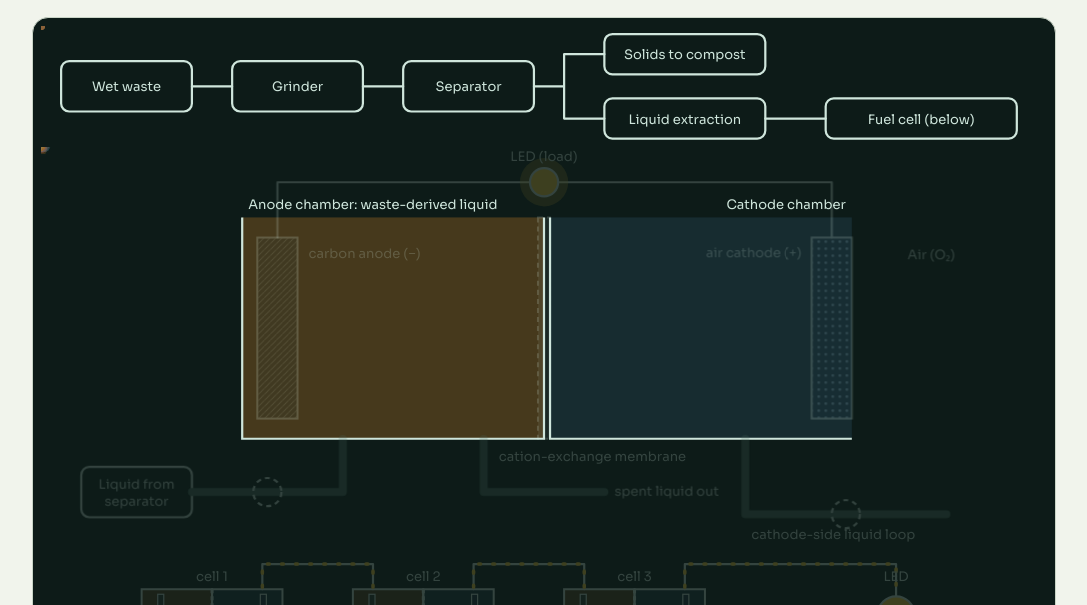
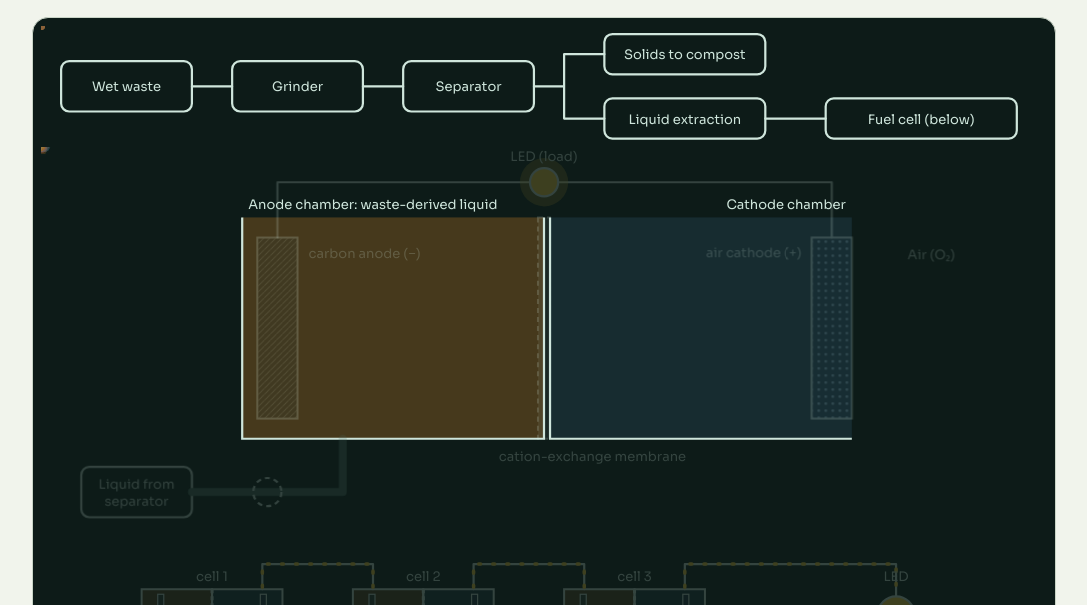
Before and after one commit to cutedodo851/Science-Quest, a plain HTML site: page index.html in a window 1280 px wide. Shown: the part 195-800 px from the top of the page, without its empty margins (96-1183 px from the left). Drawn offline with Linux system fonts and the light colour scheme.

Commit message:
Add files via upload

```diff
--- a/index.html
+++ b/index.html
@@ -65,7 +65,7 @@ button:focus-visible{outline:3px solid var(--accent);outline-offset:2px}
 <g id="pp1"></g>
 </svg>
 
-<svg viewBox="0 0 1000 400" role="img" aria-label="Cross-section of the fuel cell: carbon anode chamber, cation-exchange membrane, air cathode chamber, an external circuit with an LED, and pumps feeding both sides.">
+<svg viewBox="0 0 1000 400" role="img" aria-label="Cross-section of the fuel cell: carbon anode chamber, cation-exchange membrane, air cathode chamber, an external circuit with an LED, and a pump feeding the anode side.">
 <defs>
 <pattern id="felt" width="6" height="6" patternUnits="userSpaceOnUse"><path d="M0 6 L6 0" stroke="#8aa198" stroke-width="1"/></pattern>
 <pattern id="pore" width="7" height="7" patternUnits="userSpaceOnUse"><circle cx="3" cy="3" r="1.3" fill="#9ec6dc"/></pattern>
@@ -101,12 +101,8 @@ button:focus-visible{outline:3px solid var(--accent);outline-offset:2px}
 
 <g class="grp" data-s="5">
 <rect class="box" x="40" y="318" width="110" height="50" rx="8"/><text x="95" y="340" text-anchor="middle">Liquid from</text><text x="95" y="357" text-anchor="middle">separator</text>
-<path class="pipe" d="M150 343 H300 V290"/><path class="pipe" d="M440 290 V343 H560"/>
+<path class="pipe" d="M150 343 H300 V290"/>
 <circle class="box gear" cx="225" cy="343" r="14" stroke-dasharray="5 4" stroke-width="6"/>
-<text x="570" y="347">spent liquid out</text>
-<path class="pipe" d="M700 290 V365 H900"/>
-<circle class="box gear" cx="800" cy="365" r="14" stroke-dasharray="5 4" stroke-width="6"/>
-<text x="706" y="390">cathode-side liquid loop</text>
 <g id="pp5"></g>
 </g>
 </svg>
@@ -167,7 +163,6 @@ function mover(parent,kind,path,dur,begin){
 for(var i=0;i<6;i++)mover($("pp4"),"el","M235 90 V35 H786 V90",4,i*.67);
 for(i=0;i<5;i++){
   mover($("pp5"),"liq","M150 343 H300 V290",3,i*.6);
-  mover($("pp5"),"liq","M700 290 V365 H900",4,i*.8);
 }
 for(i=0;i<5;i++){
   mover($("pp1"),"liq","M150 60 H520 V92 H780",5,i);
@@ -194,7 +189,7 @@ var steps=[
 ["Anode: waste gives up electrons","The extracted liquid is pumped into the anode chamber, where a carbon felt electrode has a huge surface for reactions. Organic compounds in the liquid are oxidised there, releasing electrons and H⁺ ions.","organic compound → oxidised products + H⁺ + e⁻"],
 ["Membrane: ions cross, electrons cannot","A cation-exchange membrane lets positive ions such as H⁺ move into the cathode chamber but blocks electrons and keeps the liquids from mixing. This forces the electrons to take the external wire.","H⁺ passes through · e⁻ blocked"],
 ["Cathode and circuit: air completes it","Electrons travel through the wire, lighting the LED on the way. At the air cathode they meet oxygen from the air and the H⁺ that crossed the membrane, forming water. Oxygen from air means no chemical needs to be supplied on this side.","O₂ + 4H⁺ + 4e⁻ → 2H₂O"],
-["Flow and stacking: scale up the output","Small pumps keep fresh liquid arriving and spent liquid leaving, so the reaction doesn’t stall. One cell gives a low voltage, so several cells are wired in series and their voltages add.","V total = V₁ + V₂ + V₃"]
+["Flow and stacking: scale up the output","A small pump keeps fresh liquid arriving, so the reaction doesn’t stall. One cell gives a low voltage, so several cells are wired in series and their voltages add.","V total = V₁ + V₂ + V₃"]
 ];
 var cur=0,timer=null,playing=true,ctl=$("ctl");
 var groups=[].slice.call(document.querySelectorAll(".grp"));
```
